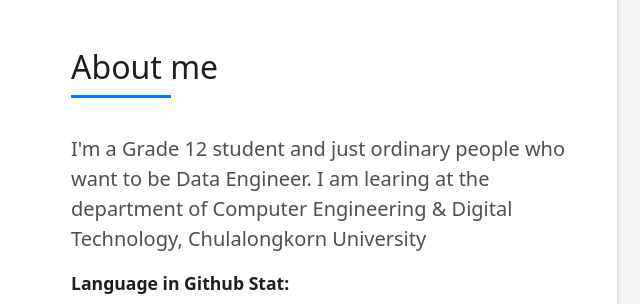
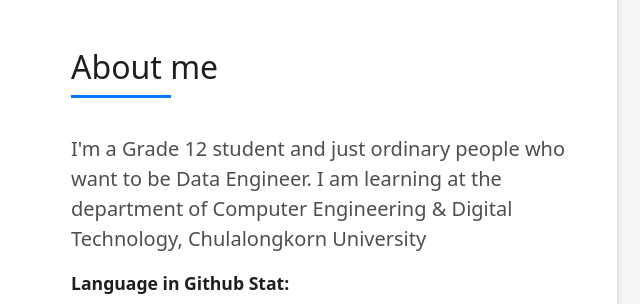
Before and after one commit to Phudit-2547/Webportfolio, a plain HTML site: page index.html in a window 1280 px wide. Shown: the part 880-1184 px from the top of the page, 581-1221 px from the left. Drawn offline with Linux system fonts and the light colour scheme.

Commit message:
word issue

```diff
--- a/index.html
+++ b/index.html
@@ -103,7 +103,7 @@
                                         </div>
                                         <p class="lead">
                                             I'm a Grade 12 student and just ordinary people who want to be Data
-                                            Engineer. I am learing at the department of Computer Engineering & Digital Technology, Chulalongkorn University
+                                            Engineer.  I am learning at the department of Computer Engineering & Digital Technology, Chulalongkorn University
                                         </p>
                                         <div class="about-info">
                                             <p><span class="title-s">Language in Github Stat: </span></p>
```
